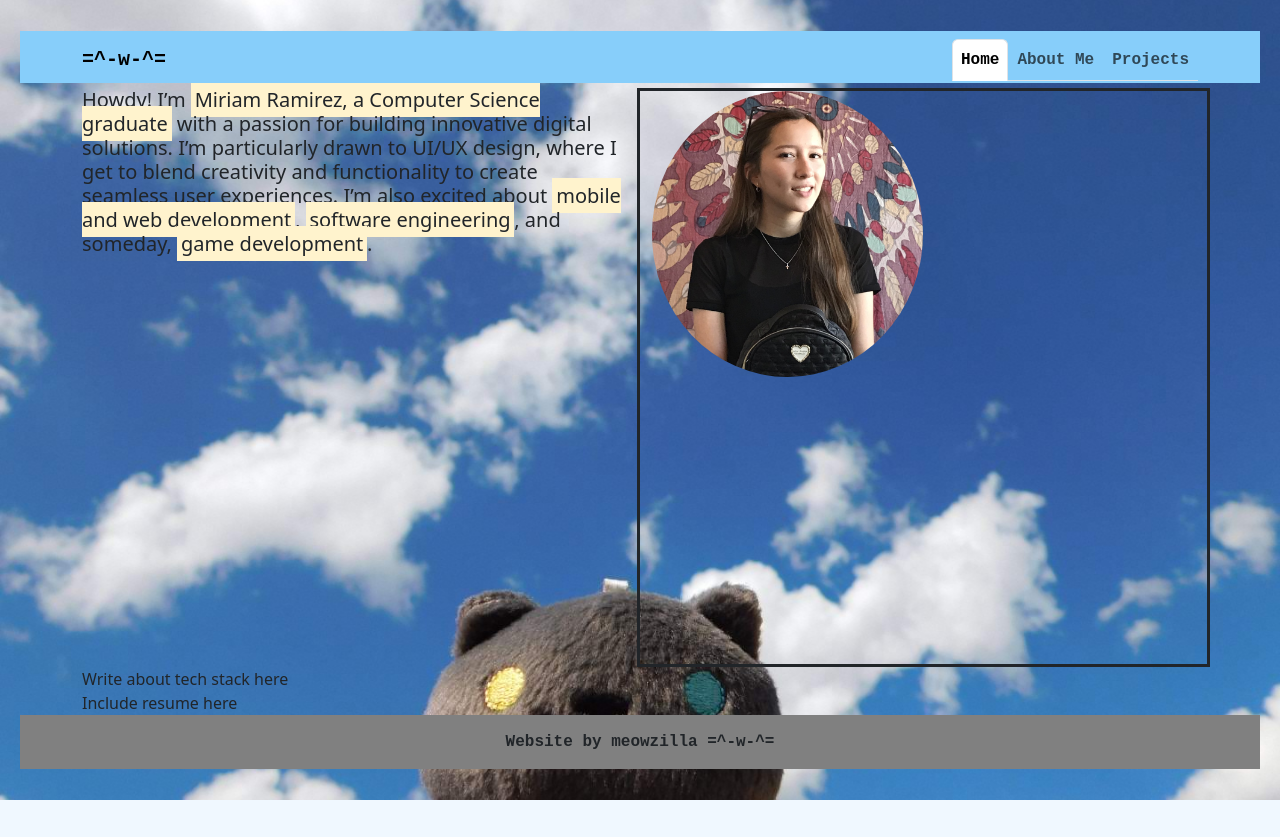
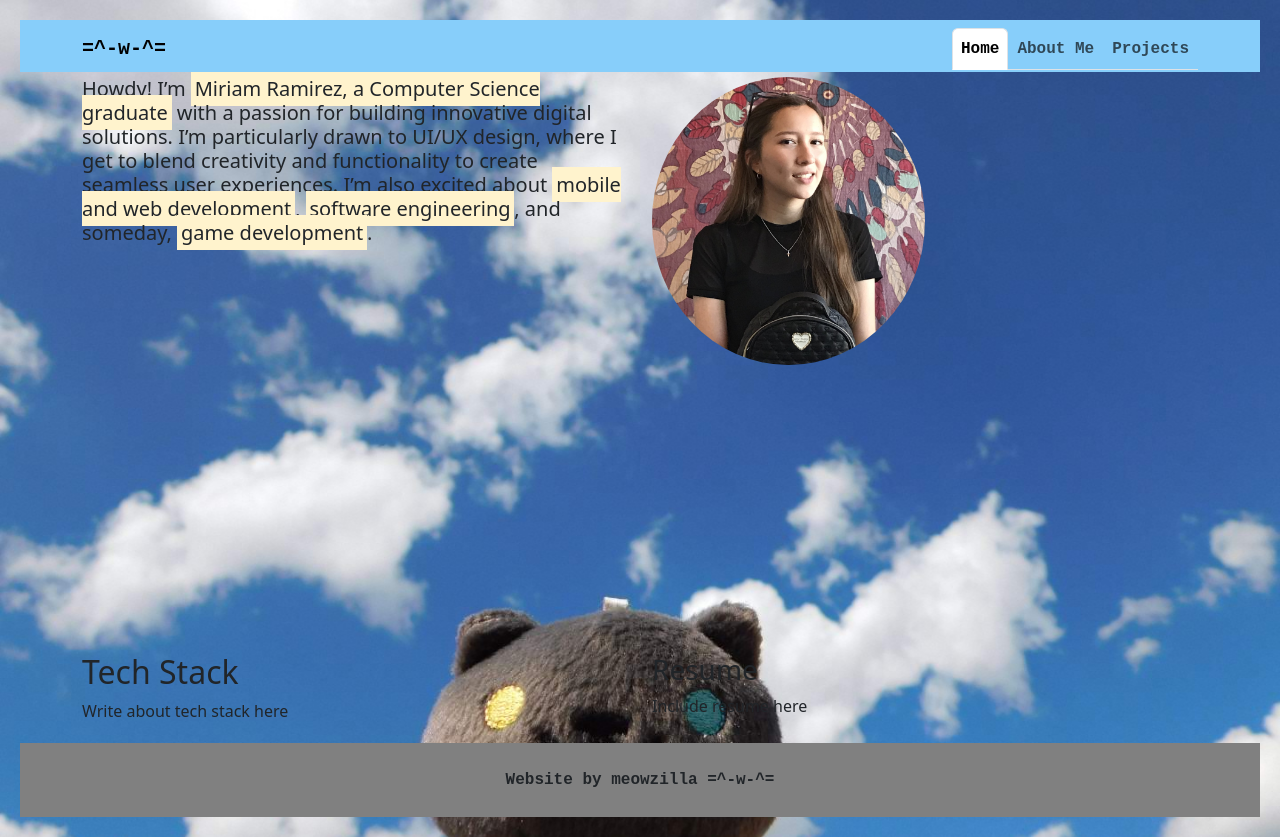
Before and after one commit to miriamrami/meow-port-app, a React (Create React App) app: page / in a window 1280 px wide. Before the commit the page ends 800 px from the top, so only its background shows below. Built offline with nearby package versions, Linux system fonts and the light colour scheme.

Commit message:
changes to the classNames of the home page

```diff
--- a/src/Home.js
+++ b/src/Home.js
@@ -22,14 +22,14 @@ const Home = () => {
 		</Navbar>
 
 		{/*THIS IS THE HEADER CONTAINER - Will have a welcome msg and an img of me*/}
-		<Container className="home-header-container">
-			<Row className="row1">
+		<Container className="first-container">
+			<Row className="welcome-message-row">
 				<Col className="home-messsage">
 					<CardTitle className="card-title-message">
 						Howdy! I’m <mark>Miriam Ramirez, a Computer Science graduate</mark> with a passion for building innovative digital solutions. I’m particularly drawn to UI/UX design, where I get to blend creativity and functionality to create seamless user experiences. I’m also excited about <mark>mobile and web development</mark>, <mark>software engineering</mark>, and someday, <mark>game development</mark>.
 					</CardTitle>
 				</Col>
-				<Col className="img-col">
+				<Col className="miriam-image">
 					<Image className="imageMiriam" src={myImage} roundedCircle fluid/>
 				</Col>
 
@@ -37,22 +37,24 @@ const Home = () => {
 		</Container>
 
 		{/*THIS WILL BE THE CONTAINER THAT TALKS ABOUT MY SKILLS - TECH STACK + RESUME*/}
-		<Container className="home-body-container">
-			<Row className="row2">
-				<Container className="tech-stack-container">
+		<Container className="second-container">
+			<Row className="tech-resume-row">
+				<Col className="tech-stack">
+					<h2>Tech Stack</h2>
 					Write about tech stack here
-				</Container>
+				</Col>
 
-				<Container className="resume-document-container">
+				<Col className="resume-document">
+					<h3>Resume</h3>
 					Include resume here
-				</Container>
+				</Col>
 
 			</Row>
 		</Container>
 
 		{/*CONTAINER WITH THE SITE FOOTER*/}
 		<Container className="footer-container"fluid>
-			<Row className="row3">
+			<Row className="footer-row">
 				<Col>
 					Website by meowzilla =^-w-^=
 				</Col>
--- a/src/cssFiles/Home.css
+++ b/src/cssFiles/Home.css
@@ -1,5 +1,6 @@
 .home-nav{
   position: sticky;
+  top:0;
   font-weight: bold;
   background-color: lightskyblue;
   margin-bottom: 5px;
@@ -49,17 +50,22 @@
 
 }
 
-.row3{
+.footer-row{
   margin: auto;
   padding: 15px;
   text-align: center;
 }
 
+
 .footer-container{
   display: flex;
-  flex-direction: column;
-  margin: 0 auto;
+  justify-content: center;
+  align-items: center;
+  padding: 10px;
+  text-align: left;
+  margin-top: 20px;
   background-color: grey;
+
   font-family: 'Courier New', Courier, monospace;
   font-weight: bold;
 }
```
